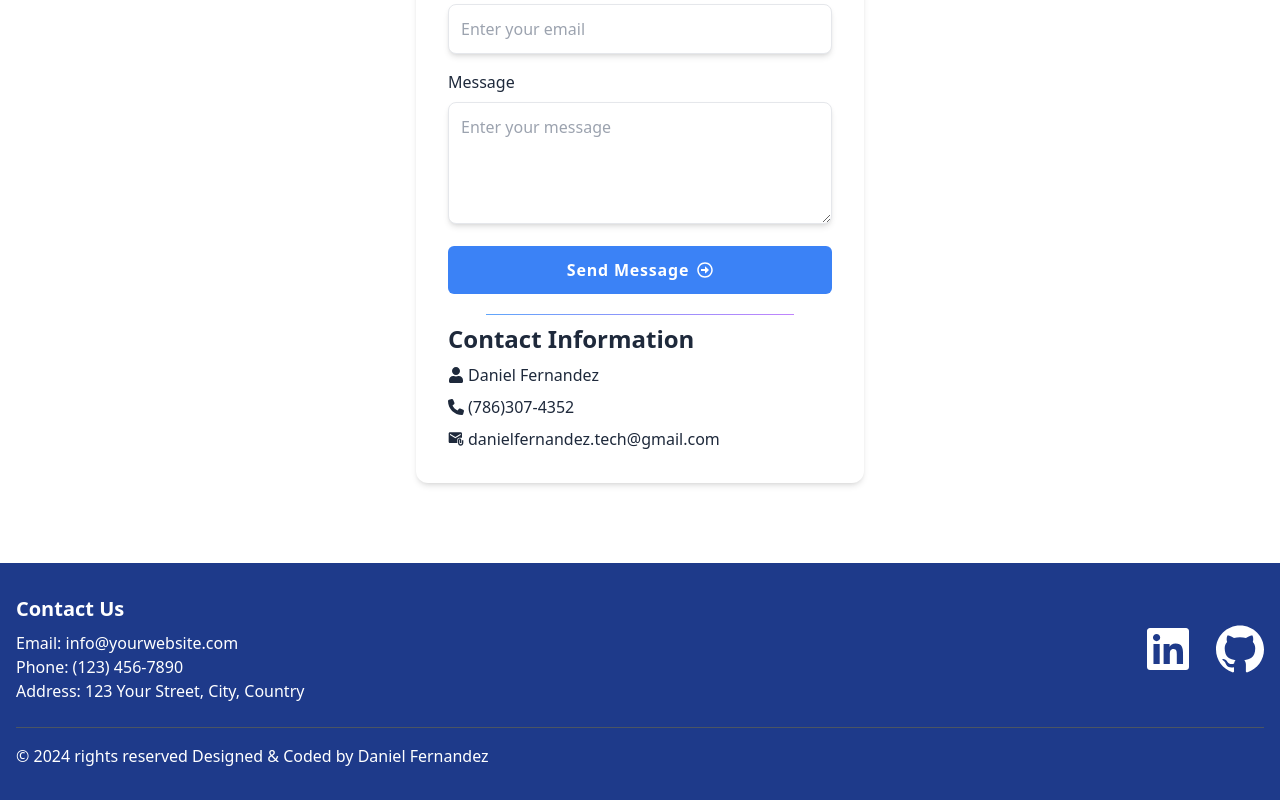
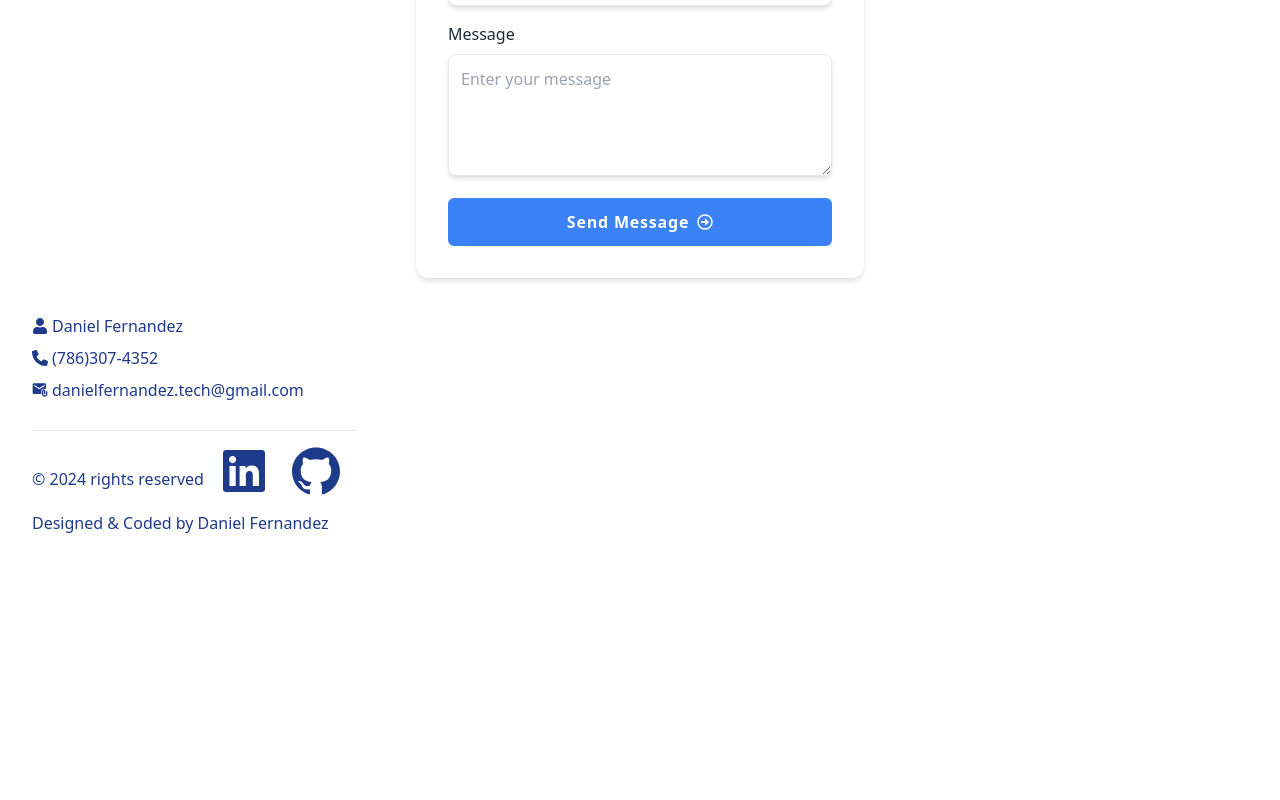
Before and after one commit to danielFernandezDj/dani-portfolio-app, a React (Vite) app: page / in a window 1280 px wide. Shown: the part 2030-2830 px from the top of the page. After the commit the page ends 2581 px from the top, so only its background shows below. Built offline with nearby package versions, Linux system fonts and the light colour scheme.

Commit message:
complete change the footer

```diff
--- a/src/Footer.jsx
+++ b/src/Footer.jsx
@@ -1,37 +1,43 @@
-import React from "react";
+import React from "react"
+import ContactForm from "./components/ContactFrom"
+
+// Icons
 import { FaLinkedin } from "react-icons/fa";
 import { SiGithub } from "react-icons/si";
+import { FaUser } from "react-icons/fa";
+import { FaPhone } from "react-icons/fa6";
+import { MdAttachEmail } from "react-icons/md";
+
 
 export default function Footer() {
   const linkedinLink = "https://www.linkedin.com/public-profile/settings?trk=d_flagship3_profile_self_view_public_profile"
   const githubLink = "https://github.com/danielFernandezDj"
 
   return (
-    <footer className="bg-blue-900 text-white py-8 mt-8 ">
-      <div className="container mx-auto px-4">
-        {/* Footer Top */}
-        <div className="flex flex-col md:flex-row justify-between items-center mb-6">
-          {/* Contact Information */}
-          <div className="text-center md:text-left">
-            <h2 className="text-xl font-bold mb-2">Contact Us</h2>
-            <p>Email: info@yourwebsite.com</p>
-            <p>Phone: (123) 456-7890</p>
-            <p>Address: 123 Your Street, City, Country</p>
-          </div>
+    <footer className=" text-blue-900 py-4">
+      <ContactForm />
+      <div className="flex flex-col items-start mx-auto px-8">
+        {/* Footer Content */}
+        <div className="flex flex-col md:flex-row justify-start items-center mb-6">
+          {/* My contact Information */}
+          <ul className="test-start leading-loose list-none">
+            <li> <p className="flex items-center gap-1"><FaUser /> Daniel Fernandez </p></li>
+            <li> <p className="flex items-center gap-1"><FaPhone /> (786)307-4352 </p></li>
+            <li> <p className="flex items-center gap-1"><MdAttachEmail /> danielfernandez.tech@gmail.com </p></li>
+          </ul>
+        </div>
 
-          {/* Social Media Links */}
-          <div className="flex justify-center space-x-6 mt-4 md:mt-0">
-            <a href={linkedinLink} target="_blank"><FaLinkedin className="w-12 h-auto fill-white lg:hover:fill-blue-500 " /></a>
-            <a href={githubLink} target="_blank"><SiGithub className="w-12 h-auto fill-white lg:hover:fill-blue-500" /></a>
+        {/* End Side */}
+        <div className="flex border-t justify-between items-center pt-4 border-gradient-to-r from-blue-400 to-purple-400">
+          <p className="text-start">
+            &copy; {new Date().getFullYear()} rights reserved
+          </p>
+          <div className="flex justify-end space-x-6 md:mt-0 m-4">
+            <a href={linkedinLink} target="_blank"><FaLinkedin className="w-12 h-auto fill-blue-900 lg:hover:fill-blue-500 " /></a>
+            <a href={githubLink} target="_blank"><SiGithub className="w-12 h-auto fill-blue-900 lg:hover:fill-blue-500" /></a>
           </div>
         </div>
-
-        {/* Footer Bottom */}
-        <div className="border-t border-gray-600 pt-4">
-          <p className="text-start">
-            &copy; {new Date().getFullYear()} rights reserved Designed & Coded by Daniel Fernandez
-          </p>
-        </div>
+        <p> Designed & Coded by Daniel Fernandez </p>
       </div>
     </footer>
   );
--- a/src/components/CardsData.js
+++ b/src/components/CardsData.js
@@ -26,13 +26,5 @@ export default function CardsData() {
       imgB: './unlv-badges/html-badge.png',
       imgC: './unlv-badges/final-badge.png',
     },
-    {
-      title: 'Card 4 Title',
-      description: 'Description for card 4',
-      link: 'https://tailwindcss.com/docs/gap',
-      imgA: './unlv-badges/css-badge.png',
-      imgB: './unlv-badges/html-badge.png',
-      imgC: './unlv-badges/final-badge.png',
-    },
   ]
 }
--- a/src/components/ContactFrom.jsx
+++ b/src/components/ContactFrom.jsx
@@ -2,9 +2,7 @@ import React, { useRef } from "react";
 import emailjs from 'emailjs-com';
 
 // Icons
-import { FaRegArrowAltCircleRight, FaUser, FaLinkedin } from "react-icons/fa";
-import { FaPhone } from "react-icons/fa6";
-import { MdAttachEmail } from "react-icons/md";
+import { FaRegArrowAltCircleRight } from "react-icons/fa";
 import { IoMdMailOpen } from "react-icons/io";
 
 // EmailJS
@@ -23,10 +21,10 @@ export default function ContactForm() {
     };
 
     return (
-        <section className="sm:p-4 mb-8 font-sans leading-normal tracking-normal flex items-center justify-center ">
+        <section className="sm:p-4 mb-4 font-sans leading-normal tracking-normal flex items-center justify-center ">
             <div className="bg-white dark:bg-slate-200 sm:shadow-md sm:rounded-xl p-8 max-w-md w-full">
                 <h1 className="flex gap-2 flex-row justify-center items-center text-2xl font-bold mb-6 text-center
-          font-extrabold bg-clip-text text-transparent bg-gradient-to-r from-indigo-500 to-blue-500"
+                    font-extrabold bg-clip-text text-transparent bg-gradient-to-r from-indigo-500 to-blue-500"
                 >
                     Let's Talk <IoMdMailOpen className="fill-blue-500" />
                 </h1>
@@ -64,14 +62,6 @@ export default function ContactForm() {
                         Send Message<span> <FaRegArrowAltCircleRight className="size-4" /></span>
                     </button>
                 </form>
-                {/* My contact Information */}
-                <div className="flex flex-col gap-2">
-                    <div className="flex justify-center self-center mt-5 w-4/5 h-px | bg-gradient-to-r from-blue-400 to-purple-400"></div>
-                    <h3 className="text-2xl font-bold text-slate-800">Contact Information</h3>
-                    <p className="flex flex-row items-center gap-1 text-slate-800"><FaUser />Daniel Fernandez</p>
-                    <p className="flex flex-row items-center gap-1 text-slate-800"><FaPhone />(786)307-4352</p>
-                    <p className="flex flex-row items-center gap-1 text-slate-800"><MdAttachEmail />danielfernandez.tech@gmail.com</p>
-                </div>
             </div>
         </section>
     );
--- a/src/components/Home.jsx
+++ b/src/components/Home.jsx
@@ -1,6 +1,5 @@
 import React from "react";
 import ProjectList from "./ProjectList";
-import ContactForm from "./ContactFrom";
 
 // Icons
 import { FaRegArrowAltCircleRight, FaLinkedin } from "react-icons/fa";
@@ -68,9 +67,6 @@ export default function Home() {
 
         {/* ----------------------------- Tech that I have used ----------------------------- */}
         {/* <div className="flex justify-center self-center w-4/5 h-px | bg-gradient-to-r from-blue-400 to-purple-400"></div> */}
-
-
-        <ContactForm />
       </main >
     </>
   )
```
